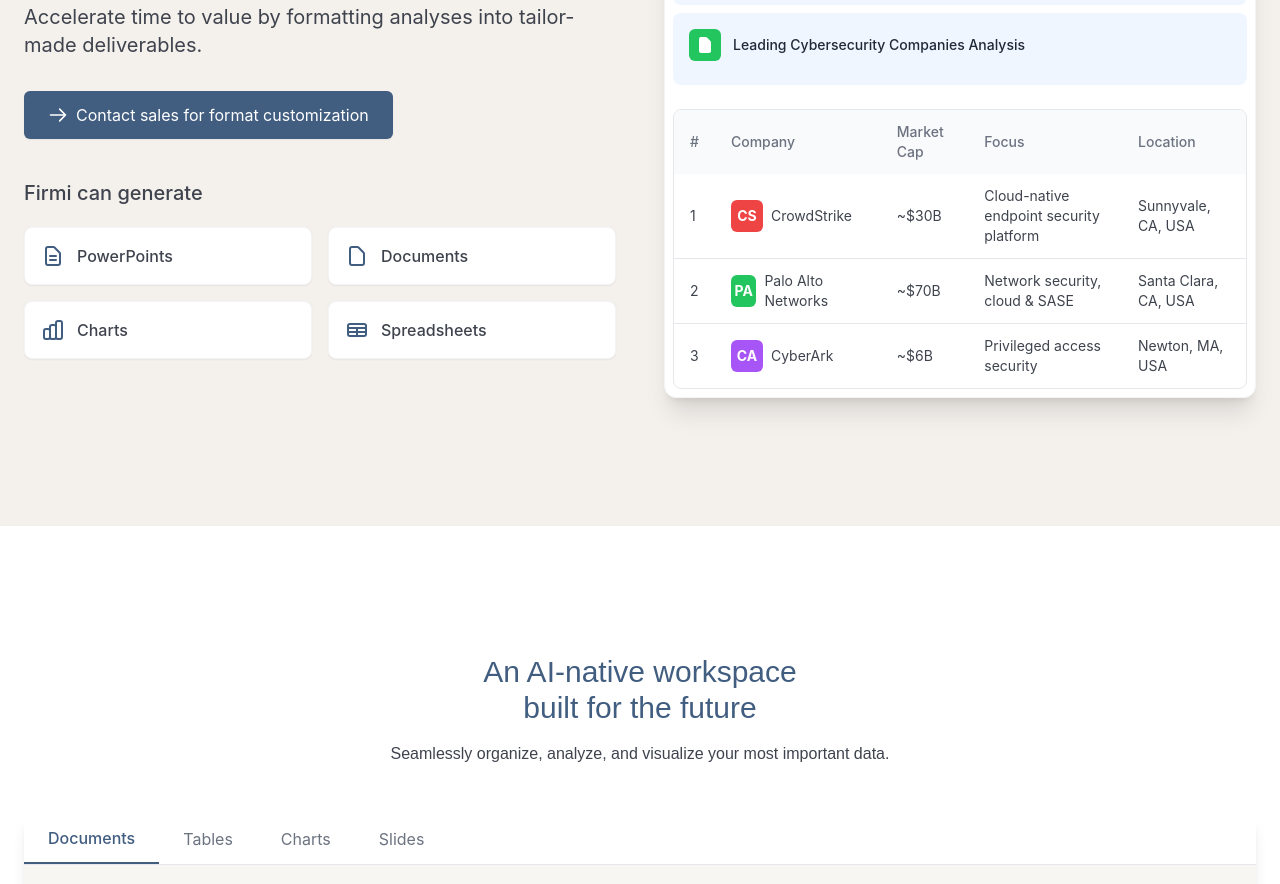
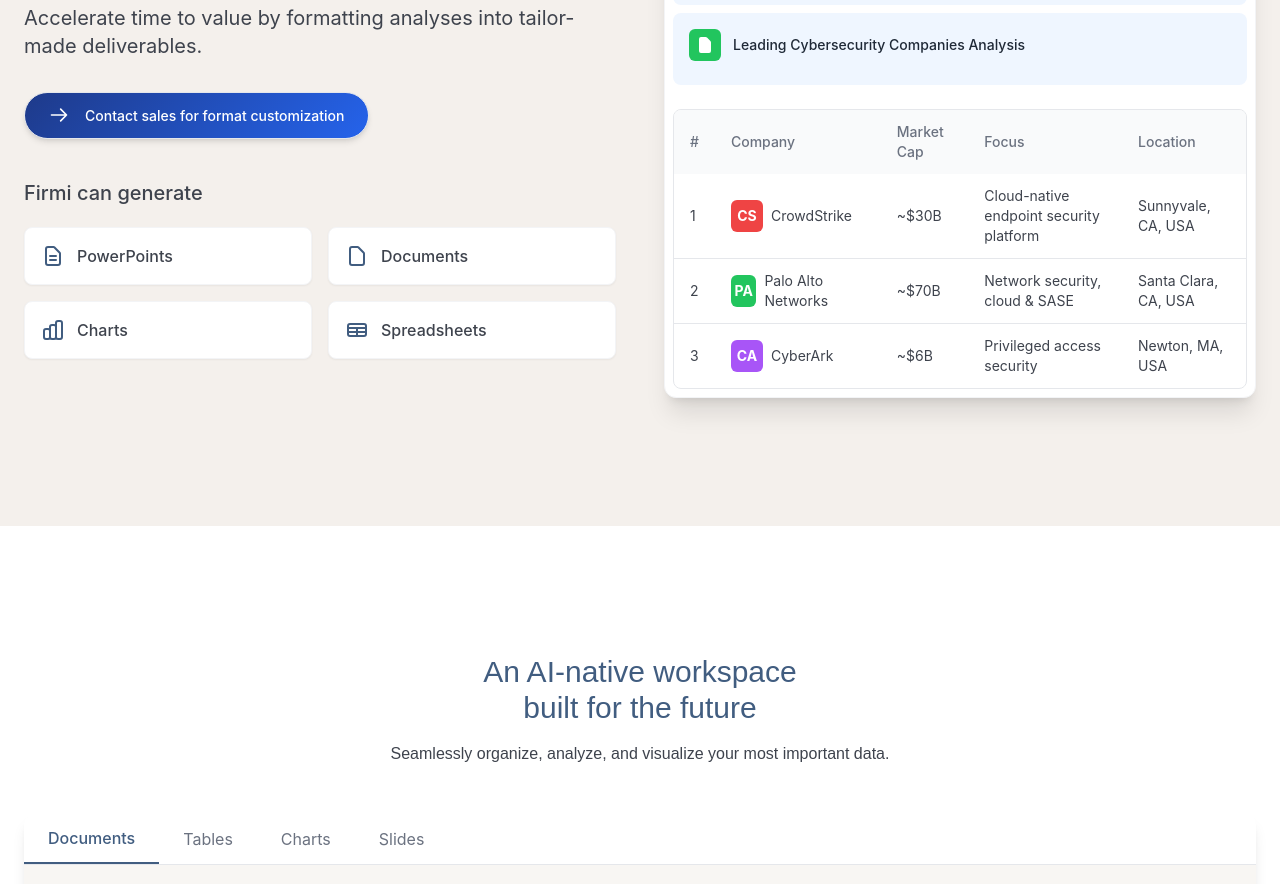
Before and after one commit to Tarunchintakunta/landing_page, a React (Vite) app: page / in a window 1280 px wide. Shown: the part 4698-5582 px from the top of the page. Built offline with nearby package versions, Linux system fonts and the light colour scheme; a web font is replaced by a local one.

Commit message:
Replace contact link with 3D button component in presentation section

```diff
--- a/src/components/PresentationSection.jsx
+++ b/src/components/PresentationSection.jsx
@@ -1,6 +1,7 @@
 // src/components/PresentationSection.jsx
 import React from 'react';
 import { motion } from 'framer-motion';
+import Button3D from './Button3D';
 
 const PresentationSection = () => {
   return (
@@ -22,12 +23,16 @@
             </p>
 
             <div className="mb-10">
-              <a href="#contact" className="inline-flex items-center bg-primary text-white px-6 py-3 rounded-md hover:bg-opacity-90 transition-colors shadow-sm">
-                <svg className="w-5 h-5 mr-2" fill="none" stroke="currentColor" viewBox="0 0 24 24" xmlns="http://www.w3.org/2000/svg">
-                  <path strokeLinecap="round" strokeLinejoin="round" strokeWidth="2" d="M14 5l7 7m0 0l-7 7m7-7H3"></path>
+              <Button3D
+                variant="primary"
+                className="btn-3d-gradient inline-flex text-white items-center"
+                onClick={() => window.location.href = '#contact'}
+              >
+                <svg className="w-5 h-5 mr-2" fill="none" stroke="currentColor" viewBox="0 0 24 24">
+                  <path strokeLinecap="round" strokeLinejoin="round" strokeWidth="2" d="M14 5l7 7m0 0l-7 7m7-7H3" />
                 </svg>
                 <span>Contact sales for format customization</span>
-              </a>
+              </Button3D>
             </div>
 
             <h3 className="text-xl font-medium text-tertiary mb-5">
```
